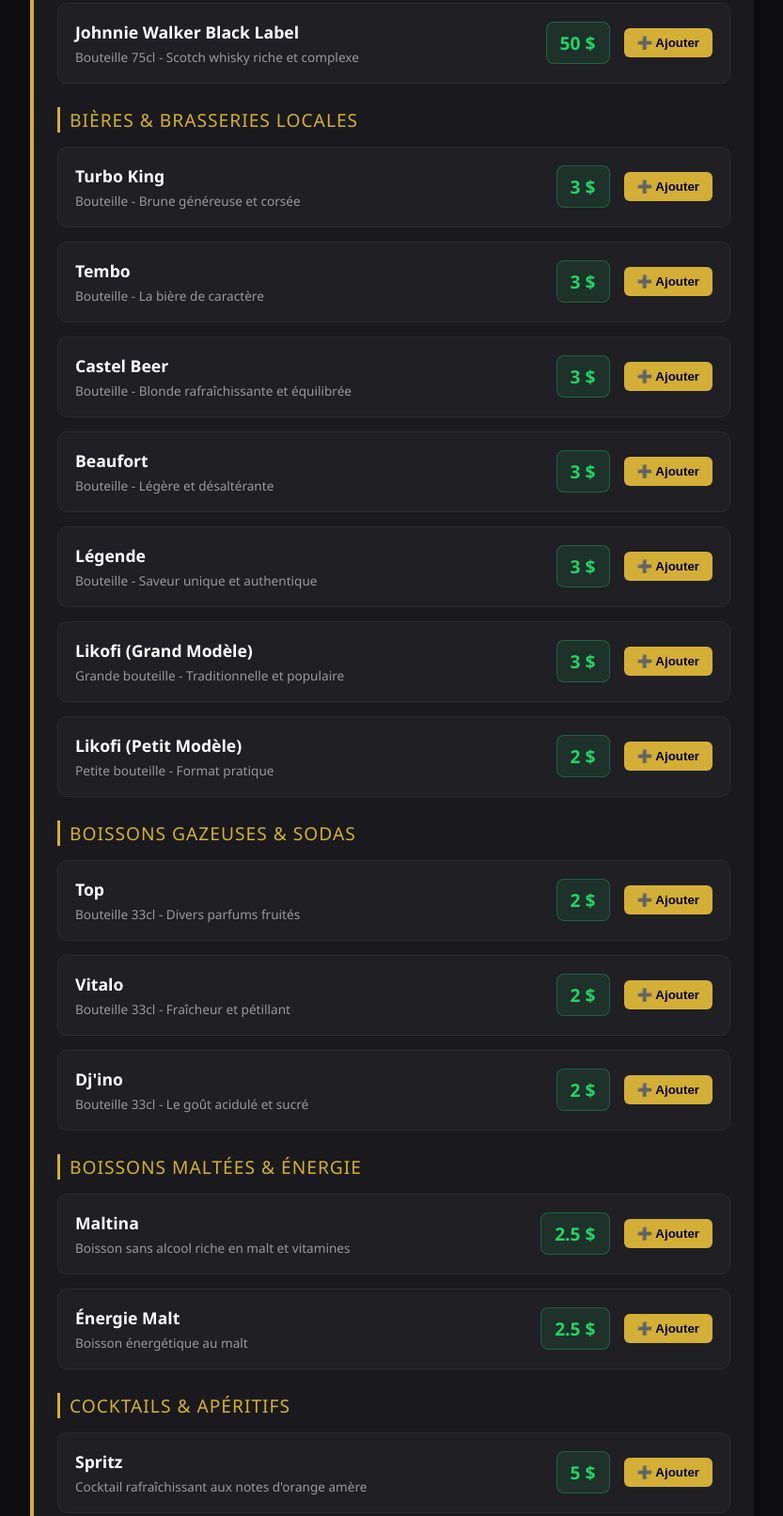
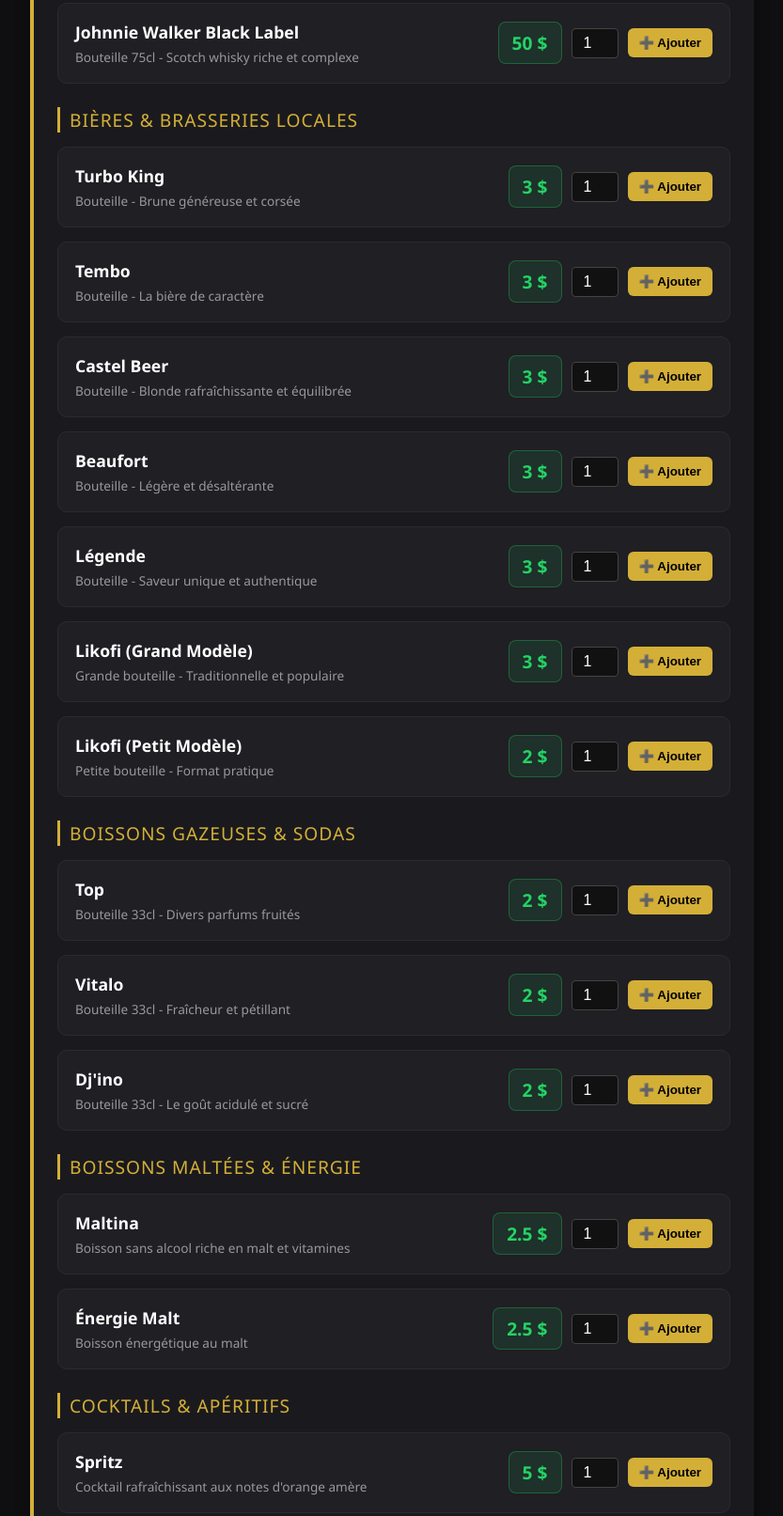
Before and after one commit to narcissekisalu12/RestoGest, a plain HTML site: page boissons.html in a window 1280 px wide. Shown: the part 403-2016 px from the top of the page at 94% size, without its empty margins (223-1056 px from the left). Drawn offline with Linux system fonts and the light colour scheme.

Commit message:
Update boissons.html

```diff
--- a/boissons.html
+++ b/boissons.html
@@ -19,180 +19,195 @@
         <!-- Catégorie 1 : Spiritueux -->
         <div class="menu-section-title">Whisky & Spiritueux</div>
 
-        <div class="item-card">
-            <div class="item-info">
+        <div class="item-card" style="display: flex; justify-content: space-between; align-items: center; flex-wrap: wrap; gap: 10px;">
+            <div class="item-info" style="flex: 1; min-width: 200px;">
                 <h4>Jack Daniels Old No. 7</h4>
                 <p>Bouteille 75cl - Saveurs boisées et vanillées</p>
             </div>
-            <div style="display: flex; align-items: center; gap: 15px;">
+            <div style="display: flex; align-items: center; gap: 10px;">
                 <span class="price">45 $</span>
-                <button onclick="ajouterAuPanier('Jack Daniels', 45)" style="background: #d4af37; color: #000; border: none; padding: 8px 14px; border-radius: 6px; font-weight: bold; cursor: pointer;">➕ Ajouter</button>
+                <input type="number" id="qty-jack" value="1" min="1" style="width: 50px; padding: 6px; background: #111; color: #fff; border: 1px solid #444; border-radius: 4px; text-align: center; font-size: 1rem;">
+                <button onclick="ajouterAuPanierAvecQuantite('Jack Daniels', 45, 'qty-jack')" style="background: #d4af37; color: #000; border: none; padding: 8px 12px; border-radius: 6px; font-weight: bold; cursor: pointer;">➕ Ajouter</button>
             </div>
         </div>
 
-        <div class="item-card">
-            <div class="item-info">
+        <div class="item-card" style="display: flex; justify-content: space-between; align-items: center; flex-wrap: wrap; gap: 10px; margin-top: 15px;">
+            <div class="item-info" style="flex: 1; min-width: 200px;">
                 <h4>Johnnie Walker Black Label</h4>
                 <p>Bouteille 75cl - Scotch whisky riche et complexe</p>
             </div>
-            <div style="display: flex; align-items: center; gap: 15px;">
+            <div style="display: flex; align-items: center; gap: 10px;">
                 <span class="price">50 $</span>
-                <button onclick="ajouterAuPanier('Black Label', 50)" style="background: #d4af37; color: #000; border: none; padding: 8px 14px; border-radius: 6px; font-weight: bold; cursor: pointer;">➕ Ajouter</button>
+                <input type="number" id="qty-black" value="1" min="1" style="width: 50px; padding: 6px; background: #111; color: #fff; border: 1px solid #444; border-radius: 4px; text-align: center; font-size: 1rem;">
+                <button onclick="ajouterAuPanierAvecQuantite('Black Label', 50, 'qty-black')" style="background: #d4af37; color: #000; border: none; padding: 8px 12px; border-radius: 6px; font-weight: bold; cursor: pointer;">➕ Ajouter</button>
             </div>
         </div>
 
         <!-- Catégorie 2 : Bières locales -->
         <div class="menu-section-title">Bières & Brasseries Locales</div>
 
-        <div class="item-card">
-            <div class="item-info">
+        <div class="item-card" style="display: flex; justify-content: space-between; align-items: center; flex-wrap: wrap; gap: 10px;">
+            <div class="item-info" style="flex: 1; min-width: 200px;">
                 <h4>Turbo King</h4>
                 <p>Bouteille - Brune généreuse et corsée</p>
             </div>
-            <div style="display: flex; align-items: center; gap: 15px;">
+            <div style="display: flex; align-items: center; gap: 10px;">
                 <span class="price">3 $</span>
-                <button onclick="ajouterAuPanier('Turbo King', 3)" style="background: #d4af37; color: #000; border: none; padding: 8px 14px; border-radius: 6px; font-weight: bold; cursor: pointer;">➕ Ajouter</button>
+                <input type="number" id="qty-turbo" value="1" min="1" style="width: 50px; padding: 6px; background: #111; color: #fff; border: 1px solid #444; border-radius: 4px; text-align: center; font-size: 1rem;">
+                <button onclick="ajouterAuPanierAvecQuantite('Turbo King', 3, 'qty-turbo')" style="background: #d4af37; color: #000; border: none; padding: 8px 12px; border-radius: 6px; font-weight: bold; cursor: pointer;">➕ Ajouter</button>
             </div>
         </div>
 
-        <div class="item-card">
-            <div class="item-info">
+        <div class="item-card" style="display: flex; justify-content: space-between; align-items: center; flex-wrap: wrap; gap: 10px; margin-top: 15px;">
+            <div class="item-info" style="flex: 1; min-width: 200px;">
                 <h4>Tembo</h4>
                 <p>Bouteille - La bière de caractère</p>
             </div>
-            <div style="display: flex; align-items: center; gap: 15px;">
+            <div style="display: flex; align-items: center; gap: 10px;">
                 <span class="price">3 $</span>
-                <button onclick="ajouterAuPanier('Tembo', 3)" style="background: #d4af37; color: #000; border: none; padding: 8px 14px; border-radius: 6px; font-weight: bold; cursor: pointer;">➕ Ajouter</button>
+                <input type="number" id="qty-tembo" value="1" min="1" style="width: 50px; padding: 6px; background: #111; color: #fff; border: 1px solid #444; border-radius: 4px; text-align: center; font-size: 1rem;">
+                <button onclick="ajouterAuPanierAvecQuantite('Tembo', 3, 'qty-tembo')" style="background: #d4af37; color: #000; border: none; padding: 8px 12px; border-radius: 6px; font-weight: bold; cursor: pointer;">➕ Ajouter</button>
             </div>
         </div>
 
-        <div class="item-card">
-            <div class="item-info">
+        <div class="item-card" style="display: flex; justify-content: space-between; align-items: center; flex-wrap: wrap; gap: 10px; margin-top: 15px;">
+            <div class="item-info" style="flex: 1; min-width: 200px;">
                 <h4>Castel Beer</h4>
                 <p>Bouteille - Blonde rafraîchissante et équilibrée</p>
             </div>
-            <div style="display: flex; align-items: center; gap: 15px;">
+            <div style="display: flex; align-items: center; gap: 10px;">
                 <span class="price">3 $</span>
-                <button onclick="ajouterAuPanier('Castel Beer', 3)" style="background: #d4af37; color: #000; border: none; padding: 8px 14px; border-radius: 6px; font-weight: bold; cursor: pointer;">➕ Ajouter</button>
+                <input type="number" id="qty-castel" value="1" min="1" style="width: 50px; padding: 6px; background: #111; color: #fff; border: 1px solid #444; border-radius: 4px; text-align: center; font-size: 1rem;">
+                <button onclick="ajouterAuPanierAvecQuantite('Castel Beer', 3, 'qty-castel')" style="background: #d4af37; color: #000; border: none; padding: 8px 12px; border-radius: 6px; font-weight: bold; cursor: pointer;">➕ Ajouter</button>
             </div>
         </div>
 
-        <div class="item-card">
-            <div class="item-info">
+        <div class="item-card" style="display: flex; justify-content: space-between; align-items: center; flex-wrap: wrap; gap: 10px; margin-top: 15px;">
+            <div class="item-info" style="flex: 1; min-width: 200px;">
                 <h4>Beaufort</h4>
                 <p>Bouteille - Légère et désaltérante</p>
             </div>
-            <div style="display: flex; align-items: center; gap: 15px;">
+            <div style="display: flex; align-items: center; gap: 10px;">
                 <span class="price">3 $</span>
-                <button onclick="ajouterAuPanier('Beaufort', 3)" style="background: #d4af37; color: #000; border: none; padding: 8px 14px; border-radius: 6px; font-weight: bold; cursor: pointer;">➕ Ajouter</button>
+                <input type="number" id="qty-beaufort" value="1" min="1" style="width: 50px; padding: 6px; background: #111; color: #fff; border: 1px solid #444; border-radius: 4px; text-align: center; font-size: 1rem;">
+                <button onclick="ajouterAuPanierAvecQuantite('Beaufort', 3, 'qty-beaufort')" style="background: #d4af37; color: #000; border: none; padding: 8px 12px; border-radius: 6px; font-weight: bold; cursor: pointer;">➕ Ajouter</button>
             </div>
         </div>
 
-        <div class="item-card">
-            <div class="item-info">
+        <div class="item-card" style="display: flex; justify-content: space-between; align-items: center; flex-wrap: wrap; gap: 10px; margin-top: 15px;">
+            <div class="item-info" style="flex: 1; min-width: 200px;">
                 <h4>Légende</h4>
                 <p>Bouteille - Saveur unique et authentique</p>
             </div>
-            <div style="display: flex; align-items: center; gap: 15px;">
+            <div style="display: flex; align-items: center; gap: 10px;">
                 <span class="price">3 $</span>
-                <button onclick="ajouterAuPanier('Legende', 3)" style="background: #d4af37; color: #000; border: none; padding: 8px 14px; border-radius: 6px; font-weight: bold; cursor: pointer;">➕ Ajouter</button>
+                <input type="number" id="qty-legende" value="1" min="1" style="width: 50px; padding: 6px; background: #111; color: #fff; border: 1px solid #444; border-radius: 4px; text-align: center; font-size: 1rem;">
+                <button onclick="ajouterAuPanierAvecQuantite('Legende', 3, 'qty-legende')" style="background: #d4af37; color: #000; border: none; padding: 8px 12px; border-radius: 6px; font-weight: bold; cursor: pointer;">➕ Ajouter</button>
             </div>
         </div>
 
-        <div class="item-card">
-            <div class="item-info">
+        <div class="item-card" style="display: flex; justify-content: space-between; align-items: center; flex-wrap: wrap; gap: 10px; margin-top: 15px;">
+            <div class="item-info" style="flex: 1; min-width: 200px;">
                 <h4>Likofi (Grand Modèle)</h4>
                 <p>Grande bouteille - Traditionnelle et populaire</p>
             </div>
-            <div style="display: flex; align-items: center; gap: 15px;">
+            <div style="display: flex; align-items: center; gap: 10px;">
                 <span class="price">3 $</span>
-                <button onclick="ajouterAuPanier('Likofi Grand', 3)" style="background: #d4af37; color: #000; border: none; padding: 8px 14px; border-radius: 6px; font-weight: bold; cursor: pointer;">➕ Ajouter</button>
+                <input type="number" id="qty-likofig" value="1" min="1" style="width: 50px; padding: 6px; background: #111; color: #fff; border: 1px solid #444; border-radius: 4px; text-align: center; font-size: 1rem;">
+                <button onclick="ajouterAuPanierAvecQuantite('Likofi Grand', 3, 'qty-likofig')" style="background: #d4af37; color: #000; border: none; padding: 8px 12px; border-radius: 6px; font-weight: bold; cursor: pointer;">➕ Ajouter</button>
             </div>
         </div>
 
-        <div class="item-card">
-            <div class="item-info">
+        <div class="item-card" style="display: flex; justify-content: space-between; align-items: center; flex-wrap: wrap; gap: 10px; margin-top: 15px;">
+            <div class="item-info" style="flex: 1; min-width: 200px;">
                 <h4>Likofi (Petit Modèle)</h4>
                 <p>Petite bouteille - Format pratique</p>
             </div>
-            <div style="display: flex; align-items: center; gap: 15px;">
+            <div style="display: flex; align-items: center; gap: 10px;">
                 <span class="price">2 $</span>
-                <button onclick="ajouterAuPanier('Likofi Petit', 2)" style="background: #d4af37; color: #000; border: none; padding: 8px 14px; border-radius: 6px; font-weight: bold; cursor: pointer;">➕ Ajouter</button>
+                <input type="number" id="qty-likofip" value="1" min="1" style="width: 50px; padding: 6px; background: #111; color: #fff; border: 1px solid #444; border-radius: 4px; text-align: center; font-size: 1rem;">
+                <button onclick="ajouterAuPanierAvecQuantite('Likofi Petit', 2, 'qty-likofip')" style="background: #d4af37; color: #000; border: none; padding: 8px 12px; border-radius: 6px; font-weight: bold; cursor: pointer;">➕ Ajouter</button>
             </div>
         </div>
 
         <!-- Catégorie 3 : Boissons Gazeuses -->
         <div class="menu-section-title">Boissons Gazeuses & Sodas</div>
 
-        <div class="item-card">
-            <div class="item-info">
+        <div class="item-card" style="display: flex; justify-content: space-between; align-items: center; flex-wrap: wrap; gap: 10px;">
+            <div class="item-info" style="flex: 1; min-width: 200px;">
                 <h4>Top</h4>
                 <p>Bouteille 33cl - Divers parfums fruités</p>
             </div>
-            <div style="display: flex; align-items: center; gap: 15px;">
+            <div style="display: flex; align-items: center; gap: 10px;">
                 <span class="price">2 $</span>
-                <button onclick="ajouterAuPanier('Top', 2)" style="background: #d4af37; color: #000; border: none; padding: 8px 14px; border-radius: 6px; font-weight: bold; cursor: pointer;">➕ Ajouter</button>
+                <input type="number" id="qty-top" value="1" min="1" style="width: 50px; padding: 6px; background: #111; color: #fff; border: 1px solid #444; border-radius: 4px; text-align: center; font-size: 1rem;">
+                <button onclick="ajouterAuPanierAvecQuantite('Top', 2, 'qty-top')" style="background: #d4af37; color: #000; border: none; padding: 8px 12px; border-radius: 6px; font-weight: bold; cursor: pointer;">➕ Ajouter</button>
             </div>
         </div>
 
-        <div class="item-card">
-            <div class="item-info">
+        <div class="item-card" style="display: flex; justify-content: space-between; align-items: center; flex-wrap: wrap; gap: 10px; margin-top: 15px;">
+            <div class="item-info" style="flex: 1; min-width: 200px;">
                 <h4>Vitalo</h4>
                 <p>Bouteille 33cl - Fraîcheur et pétillant</p>
             </div>
-            <div style="display: flex; align-items: center; gap: 15px;">
+            <div style="display: flex; align-items: center; gap: 10px;">
                 <span class="price">2 $</span>
-                <button onclick="ajouterAuPanier('Vitalo', 2)" style="background: #d4af37; color: #000; border: none; padding: 8px 14px; border-radius: 6px; font-weight: bold; cursor: pointer;">➕ Ajouter</button>
+                <input type="number" id="qty-vitalo" value="1" min="1" style="width: 50px; padding: 6px; background: #111; color: #fff; border: 1px solid #444; border-radius: 4px; text-align: center; font-size: 1rem;">
+                <button onclick="ajouterAuPanierAvecQuantite('Vitalo', 2, 'qty-vitalo')" style="background: #d4af37; color: #000; border: none; padding: 8px 12px; border-radius: 6px; font-weight: bold; cursor: pointer;">➕ Ajouter</button>
             </div>
         </div>
 
-        <div class="item-card">
-            <div class="item-info">
+        <div class="item-card" style="display: flex; justify-content: space-between; align-items: center; flex-wrap: wrap; gap: 10px; margin-top: 15px;">
+            <div class="item-info" style="flex: 1; min-width: 200px;">
                 <h4>Dj'ino</h4>
                 <p>Bouteille 33cl - Le goût acidulé et sucré</p>
             </div>
-            <div style="display: flex; align-items: center; gap: 15px;">
+            <div style="display: flex; align-items: center; gap: 10px;">
                 <span class="price">2 $</span>
-                <button onclick="ajouterAuPanier('Djlino', 2)" style="background: #d4af37; color: #000; border: none; padding: 8px 14px; border-radius: 6px; font-weight: bold; cursor: pointer;">➕ Ajouter</button>
+                <input type="number" id="qty-djino" value="1" min="1" style="width: 50px; padding: 6px; background: #111; color: #fff; border: 1px solid #444; border-radius: 4px; text-align: center; font-size: 1rem;">
+                <button onclick="ajouterAuPanierAvecQuantite('Djino', 2, 'qty-djino')" style="background: #d4af37; color: #000; border: none; padding: 8px 12px; border-radius: 6px; font-weight: bold; cursor: pointer;">➕ Ajouter</button>
             </div>
         </div>
 
         <!-- Catégorie 4 : Malt & Énergie -->
         <div class="menu-section-title">Boissons Maltées & Énergie</div>
 
-        <div class="item-card">
-            <div class="item-info">
+        <div class="item-card" style="display: flex; justify-content: space-between; align-items: center; flex-wrap: wrap; gap: 10px;">
+            <div class="item-info" style="flex: 1; min-width: 200px;">
                 <h4>Maltina</h4>
                 <p>Boisson sans alcool riche en malt et vitamines</p>
             </div>
-            <div style="display: flex; align-items: center; gap: 15px;">
+            <div style="display: flex; align-items: center; gap: 10px;">
                 <span class="price">2.5 $</span>
-                <button onclick="ajouterAuPanier('Maltina', 2.5)" style="background: #d4af37; color: #000; border: none; padding: 8px 14px; border-radius: 6px; font-weight: bold; cursor: pointer;">➕ Ajouter</button>
+                <input type="number" id="qty-maltina" value="1" min="1" style="width: 50px; padding: 6px; background: #111; color: #fff; border: 1px solid #444; border-radius: 4px; text-align: center; font-size: 1rem;">
+                <button onclick="ajouterAuPanierAvecQuantite('Maltina', 2.5, 'qty-maltina')" style="background: #d4af37; color: #000; border: none; padding: 8px 12px; border-radius: 6px; font-weight: bold; cursor: pointer;">➕ Ajouter</button>
             </div>
         </div>
 
-        <div class="item-card">
-            <div class="item-info">
+        <div class="item-card" style="display: flex; justify-content: space-between; align-items: center; flex-wrap: wrap; gap: 10px; margin-top: 15px;">
+            <div class="item-info" style="flex: 1; min-width: 200px;">
                 <h4>Énergie Malt</h4>
                 <p>Boisson énergétique au malt</p>
             </div>
-            <div style="display: flex; align-items: center; gap: 15px;">
+            <div style="display: flex; align-items: center; gap: 10px;">
                 <span class="price">2.5 $</span>
-                <button onclick="ajouterAuPanier('Energie Malt', 2.5)" style="background: #d4af37; color: #000; border: none; padding: 8px 14px; border-radius: 6px; font-weight: bold; cursor: pointer;">➕ Ajouter</button>
+                <input type="number" id="qty-energiemalt" value="1" min="1" style="width: 50px; padding: 6px; background: #111; color: #fff; border: 1px solid #444; border-radius: 4px; text-align: center; font-size: 1rem;">
+                <button onclick="ajouterAuPanierAvecQuantite('Energie Malt', 2.5, 'qty-energiemalt')" style="background: #d4af37; color: #000; border: none; padding: 8px 12px; border-radius: 6px; font-weight: bold; cursor: pointer;">➕ Ajouter</button>
             </div>
         </div>
 
         <!-- Catégorie 5 : Cocktails & Apéritifs -->
         <div class="menu-section-title">Cocktails & Apéritifs</div>
 
-        <div class="item-card">
-            <div class="item-info">
+        <div class="item-card" style="display: flex; justify-content: space-between; align-items: center; flex-wrap: wrap; gap: 10px;">
+            <div class="item-info" style="flex: 1; min-width: 200px;">
                 <h4>Spritz</h4>
                 <p>Cocktail rafraîchissant aux notes d'orange amère</p>
             </div>
-            <div style="display: flex; align-items: center; gap: 15px;">
+            <div style="display: flex; align-items: center; gap: 10px;">
                 <span class="price">5 $</span>
-                <button onclick="ajouterAuPanier('Spritz', 5)" style="background: #d4af37; color: #000; border: none; padding: 8px 14px; border-radius: 6px; font-weight: bold; cursor: pointer;">➕ Ajouter</button>
+                <input type="number" id="qty-spritz" value="1" min="1" style="width: 50px; padding: 6px; background: #111; color: #fff; border: 1px solid #444; border-radius: 4px; text-align: center; font-size: 1rem;">
+                <button onclick="ajouterAuPanierAvecQuantite('Spritz', 5, 'qty-spritz')" style="background: #d4af37; color: #000; border: none; padding: 8px 12px; border-radius: 6px; font-weight: bold; cursor: pointer;">➕ Ajouter</button>
             </div>
         </div>
     </div>
```
